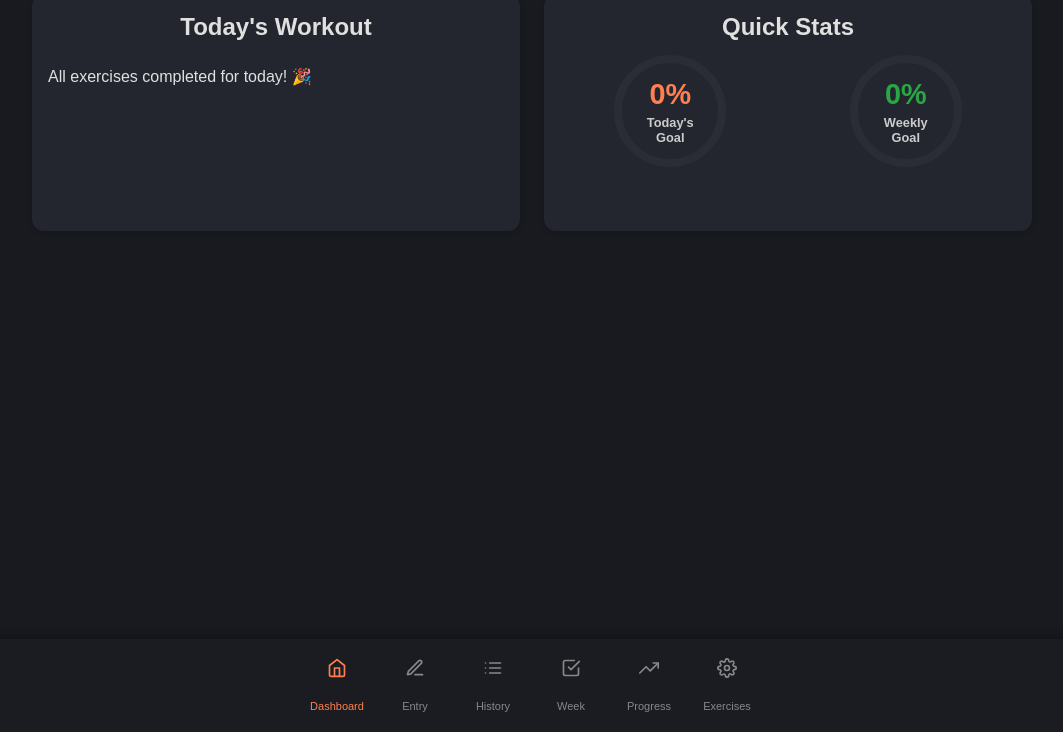
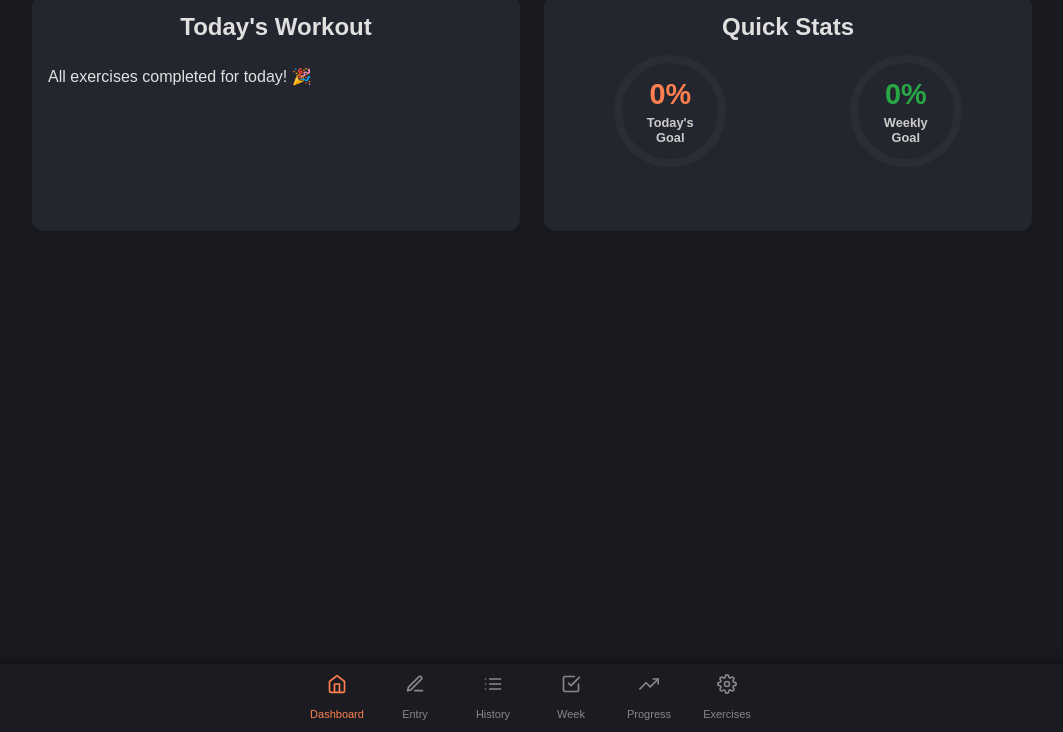
Before and after one commit to BillXan/Gym-Tracker, a website: page index.html in a window 1280 px wide. Shown: the part 68-800 px from the top of the page, without its empty margins (108-1171 px from the left). Drawn offline with nearby package versions, Linux system fonts and the light colour scheme; no server answers.

Commit message:
navbar update test

```diff
--- a/style.css
+++ b/style.css
@@ -42,10 +42,10 @@
   justify-content: center;
   gap: 8px;
   background: #1a1c22;
-  padding: 5px 12px;
-  padding-bottom: calc(8px + env(safe-area-inset-bottom));
-  padding-left: calc(80px + env(safe-area-inset-left));
-  padding-right: calc(80px + env(safe-area-inset-right));
+  padding: 2px 12px;
+  padding-bottom: calc(5px + env(safe-area-inset-bottom));
+  padding-left: calc(100px + env(safe-area-inset-left));
+  padding-right: calc(100px + env(safe-area-inset-right));
   z-index: 1000;
   box-shadow: 0 -2px 10px rgba(0,0,0,0.3);
 }
@@ -54,25 +54,25 @@
   display: flex;
   flex-direction: column;
   align-items: center;
-  justify-content: flex-start;
+  justify-content: center;
   background: transparent;
   color: #888;
   border: none;
   cursor: pointer;
   transition: all 0.2s ease;
-  padding: 4px 8px;
+  padding: 2px 8px;
   width: 70px;
-  min-height: 60px;
+  min-height: 50px;
   outline: none;
   -webkit-tap-highlight-color: transparent;
 }
 
 .nav-icon {
   font-size: 24px;
-  margin-bottom: 2px;
+  margin-bottom: 1px;
   transition: all 0.2s ease;
   flex-shrink: 0;
-  padding: 8px;
+  padding: 4px;
   border-radius: 8px;
 }
 
@@ -81,7 +81,7 @@
   font-weight: 500;
   text-align: center;
   line-height: 1.2;
-  min-height: 26px;
+  min-height: 20px;
   display: flex;
   align-items: center;
   justify-content: center;
```
